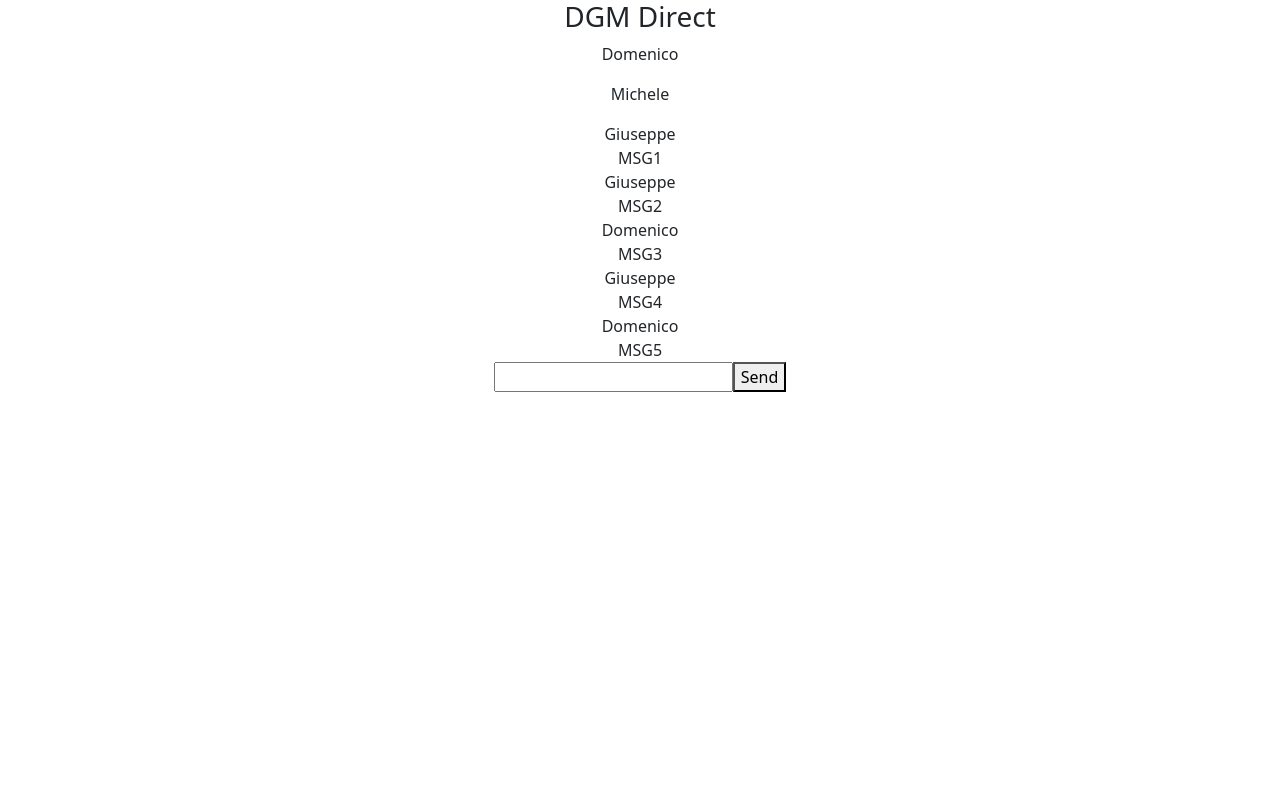
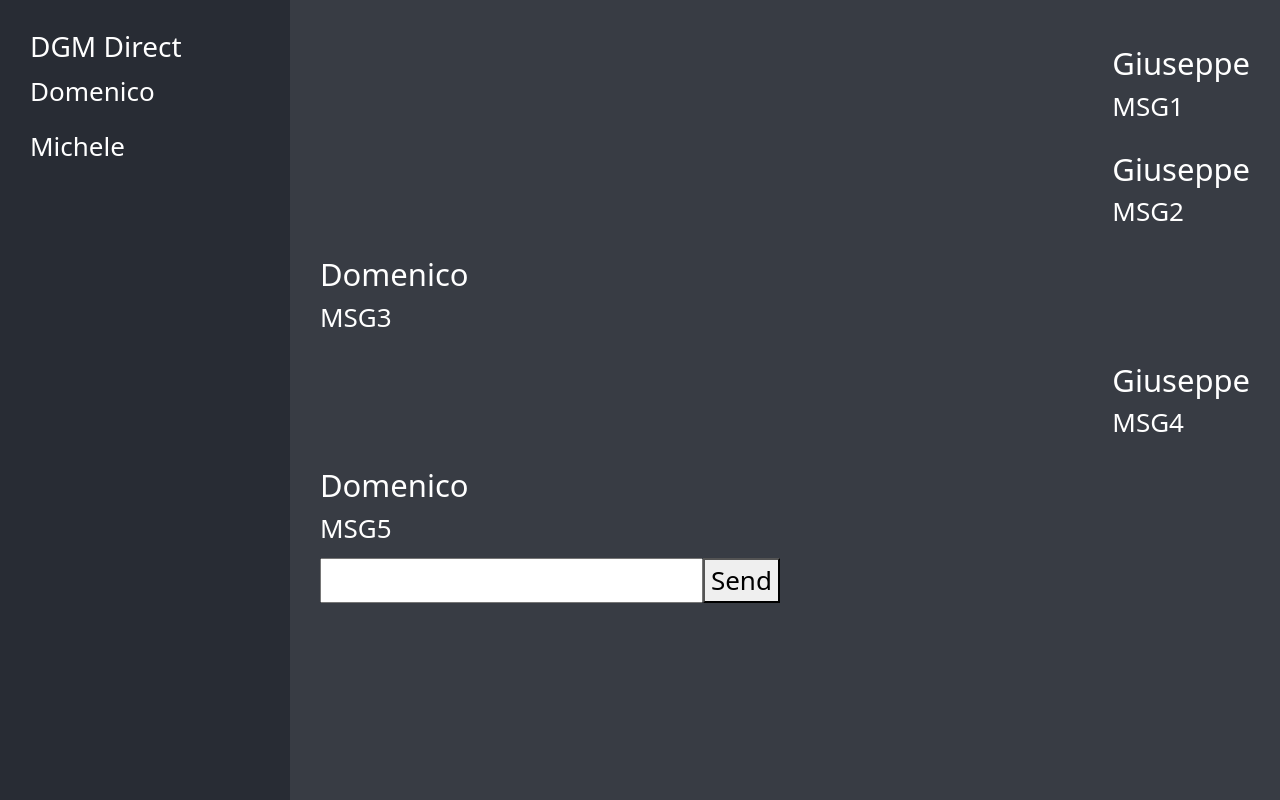
Before and after one commit to LambdaLekter/dgm-direct, a React (Create React App) app: page / in a window 1280 px wide. Built offline with nearby package versions, Linux system fonts and the light colour scheme.

Commit message:
Ripristino CSS per ChatPage

```diff
--- a/src/components/SignUpForm.js
+++ b/src/components/SignUpForm.js
@@ -12,7 +12,6 @@ export default function SignUpForm() {
     const [email, setEmail] = useState('')
     const [password, setPassword] = useState('')
     const [confirmPassword, setConfirmPassword] = useState('')
-    const [user, setUser] = useState({firstName: '', lastName: '', username: '', email: '', password: ''})
 
     const [validated, setValidated] = useState(false);
 
--- a/src/style/App.css
+++ b/src/style/App.css
@@ -1,38 +1,47 @@
 .App {
-  text-align: center;
-}
-
-.App-logo {
-  height: 40vmin;
-  pointer-events: none;
-}
-
-@media (prefers-reduced-motion: no-preference) {
-  .App-logo {
-    animation: App-logo-spin infinite 20s linear;
-  }
-}
-
-.App-header {
   background-color: #282c34;
   min-height: 100vh;
   display: flex;
-  flex-direction: column;
-  align-items: center;
-  justify-content: center;
+  flex-direction: row;
+  justify-content: stretch;
   font-size: calc(10px + 2vmin);
   color: white;
 }
 
-.App-link {
-  color: #61dafb;
+#chats-bar {
+  padding: 30px;
+  flex-grow: 1;
 }
 
-@keyframes App-logo-spin {
-  from {
-    transform: rotate(0deg);
-  }
-  to {
-    transform: rotate(360deg);
-  }
+#chat {
+  flex-grow: 6;
+  background-color: #383c44;
+  padding: 30px;
 }
+
+#messages {
+  display: flex;
+  flex-direction: column;
+  justify-content: left;
+}
+
+#message-bar {
+
+}
+
+.message-item {
+  margin-top: 10px;
+  margin-bottom: 10px;
+}
+
+.msg-author {
+  font-size: calc(15px + 2vmin);
+}
+
+.left {
+  align-self: start;
+}
+
+.right {
+  align-self: end;
+}
```
